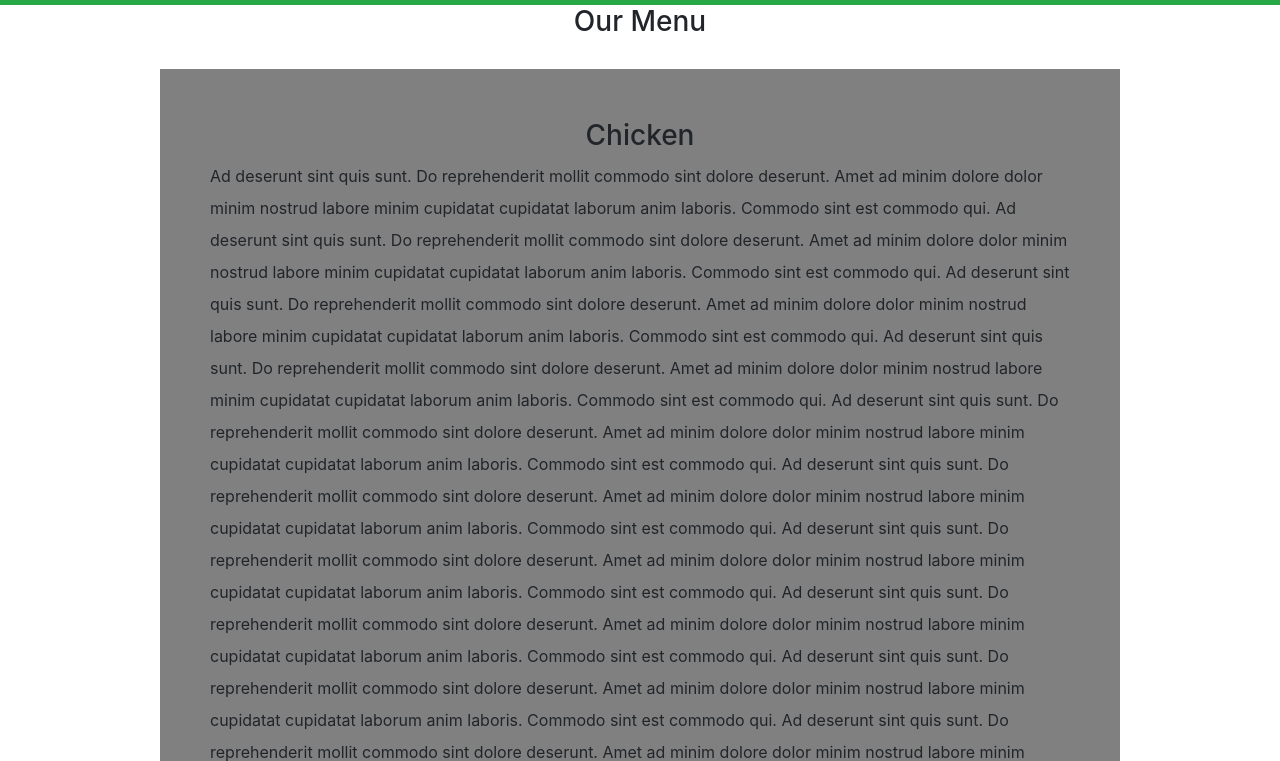
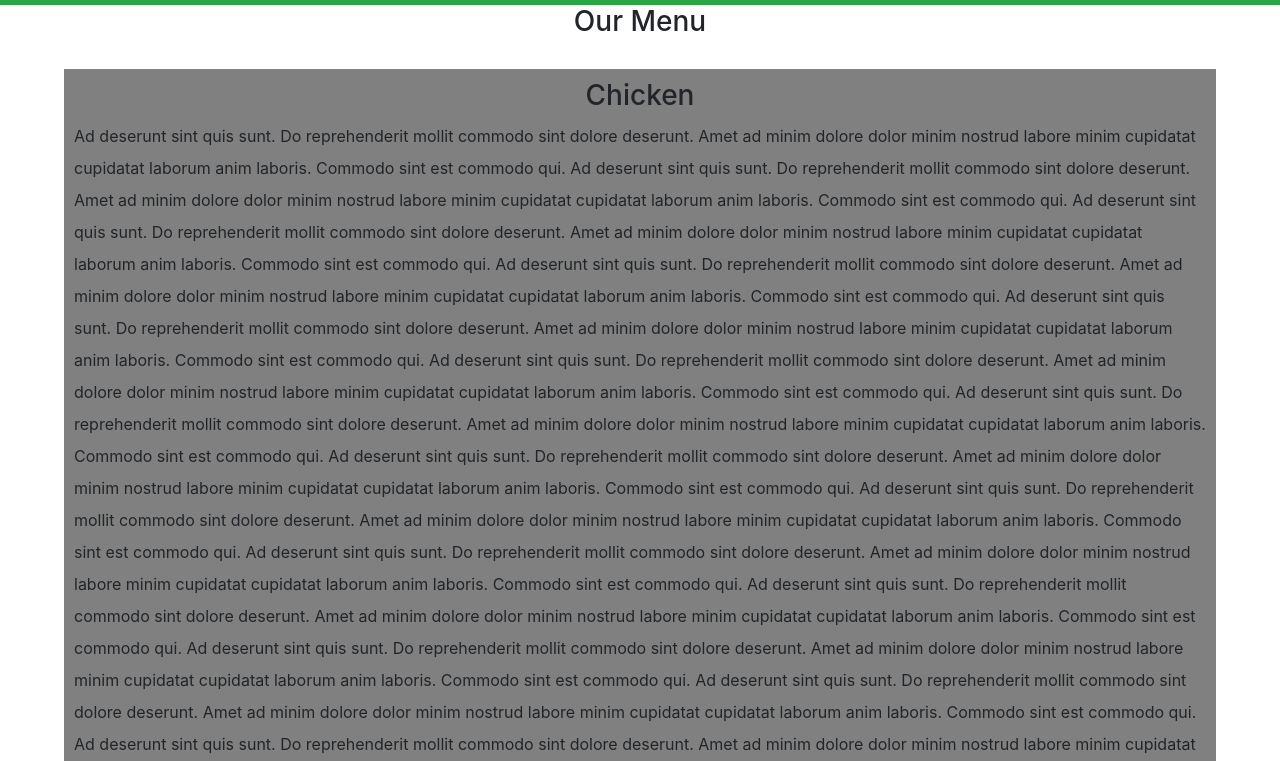
Before and after one commit to Khrees2412/Module_3, a plain HTML site: page index.html in a window 1280 px wide. Shown: the part 51-812 px from the top of the page. Drawn offline with nearby package versions, Linux system fonts and the light colour scheme.

Commit message:
Updated width and padding

```diff
--- a/style.css
+++ b/style.css
@@ -1,7 +1,7 @@
 .container{
     background-color: grey;
-    padding: 50px;
-    width: 75%;
+    padding: 10px;
+    width: 90%;
     margin: 30px auto;
     line-height: 2rem;
 }
```
